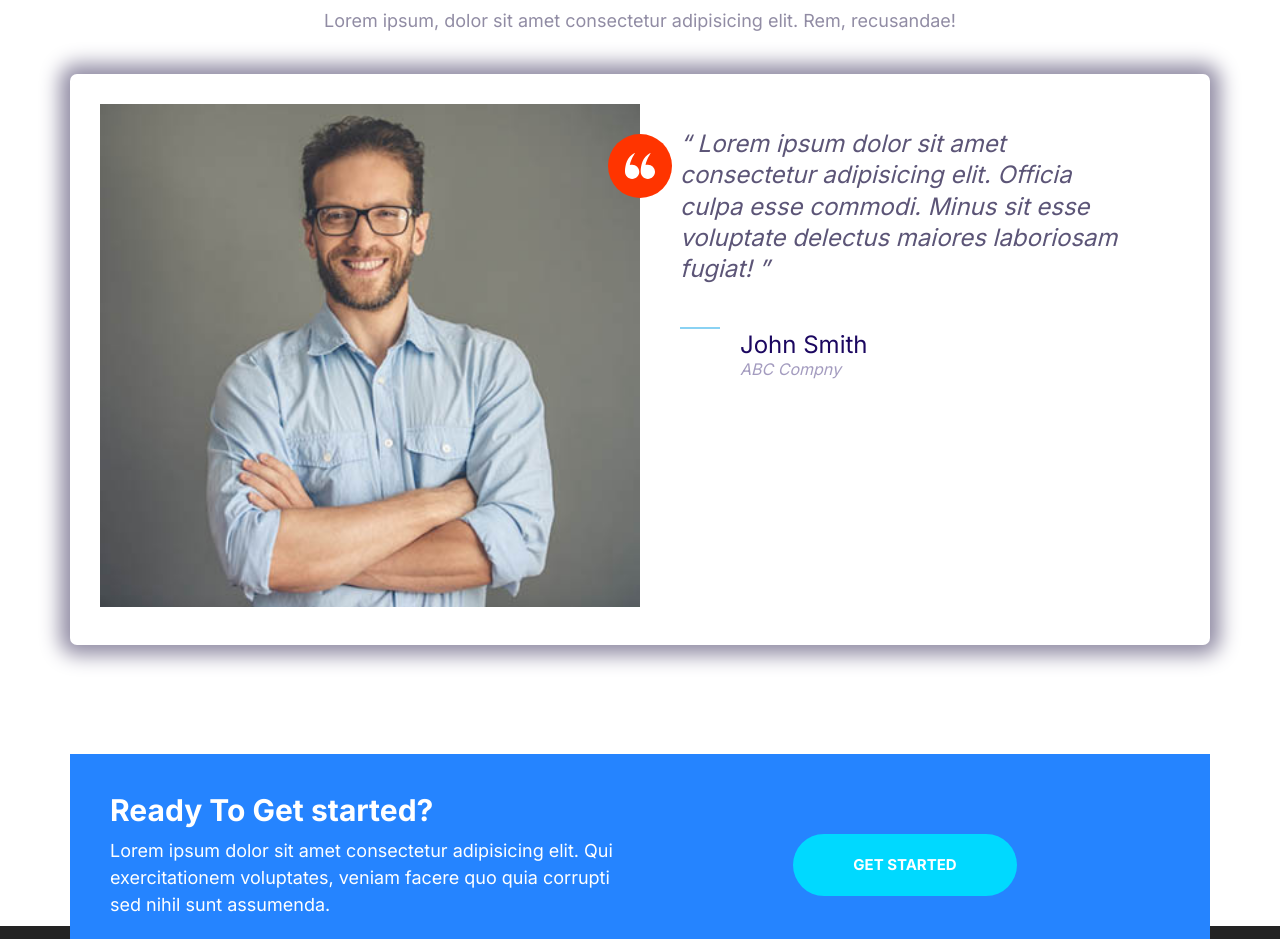
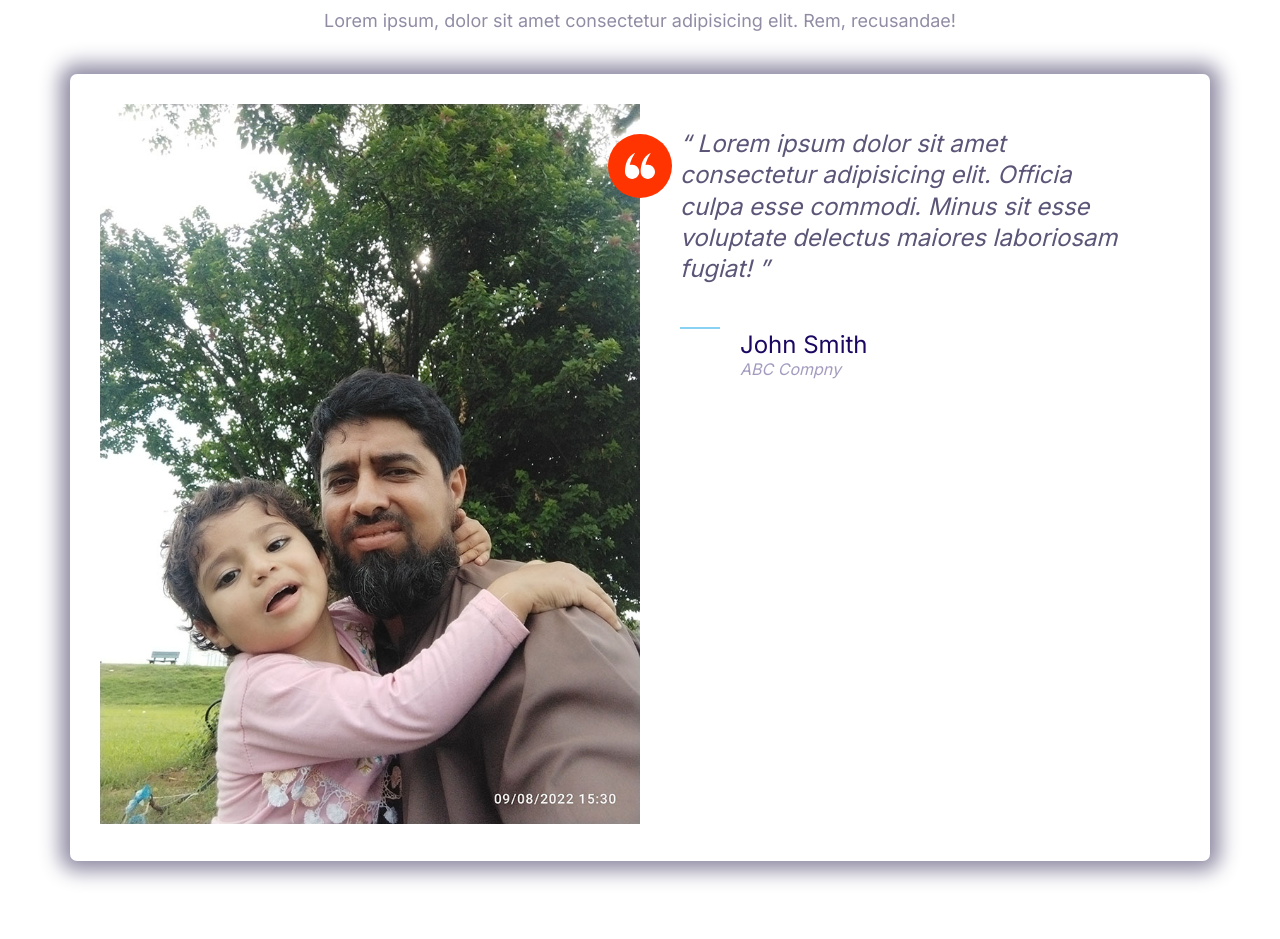
Before and after one commit to shahidqamar1989/moshify-web, a website built with Parcel: page index.html in a window 1280 px wide. Shown: the part 4921-5860 px from the top of the page. Built offline with nearby package versions, Linux system fonts and the light colour scheme.

Commit message:
add image in testimonial  and copy image in images folder

```diff
--- a/index.html
+++ b/index.html
@@ -373,7 +373,7 @@
         <div class="card testimonial">
           <div class="grid grid--1x2">
             <div class="testimonial__image">
-              <img src="images/testimonial.jpg" alt="A Hapy smiling customer" />
+              <img src="images/shahid.jpg" alt="A Hapy smiling customer" />
               <span class="icon-container icon-container--accent">
                 <svg class="icon icon--white icon--small">
                   <use xlink:href="images/sprite.svg#quotes"></use>
```
Also changed, not shown: images/shahid.jpg (added).
